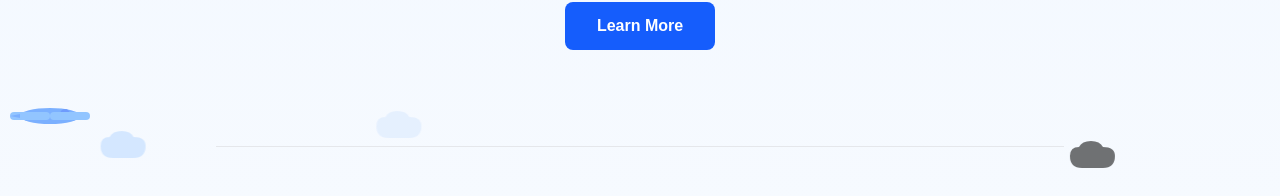
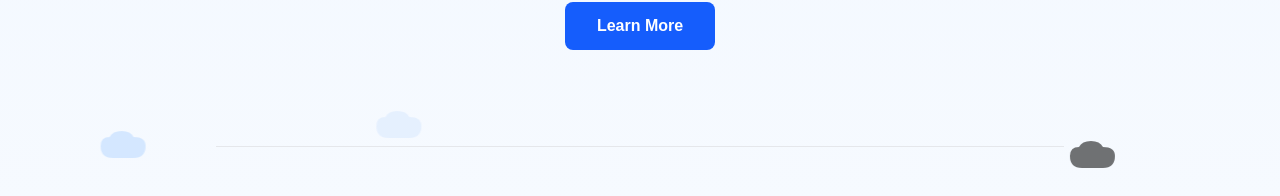
Before and after one commit to rwestwater/rachwest-flightdeck, a Next.js app: page /rachwest-flightdeck/ in a window 1280 px wide. Shown: the part 604-800 px from the top of the page. Built offline with nearby package versions, Linux system fonts and the light colour scheme.

Commit message:
Remove airplane animation

```diff
--- a/src/app/globals.css
+++ b/src/app/globals.css
@@ -78,62 +78,9 @@ body {
   animation: float-slower 12s ease-in-out infinite;
 }
 
-/* Airplane Animation - flies across every 90 seconds (1.5 minutes) */
-@keyframes fly-left-to-right {
-  0% {
-    transform: translateX(-150px);
-    opacity: 0;
-  }
-  5% {
-    opacity: 1;
-  }
-  95% {
-    opacity: 1;
-  }
-  100% {
-    transform: translateX(calc(100vw + 150px));
-    opacity: 0;
-  }
-}
-
-@keyframes fly-right-to-left {
-  0% {
-    transform: translateX(calc(100vw + 150px)) scaleX(-1);
-    opacity: 0;
-  }
-  5% {
-    opacity: 1;
-  }
-  95% {
-    opacity: 1;
-  }
-  100% {
-    transform: translateX(-150px) scaleX(-1);
-    opacity: 0;
-  }
-}
-
-.airplane {
-  position: absolute;
-  width: 100px;
-  height: 60px;
-  bottom: 50px;
-  left: 0;
-  animation: fly-left-to-right 90s ease-in-out infinite;
-  will-change: transform;
-}
-
-.airplane:nth-child(4) {
-  animation: fly-right-to-left 90s ease-in-out 90s infinite;
-}
-
 /* Respect user's motion preferences */
 @media (prefers-reduced-motion: reduce) {
   .cloud {
     animation: none;
   }
-
-  .airplane {
-    animation: none;
-  }
 }
--- a/src/app/page.tsx
+++ b/src/app/page.tsx
@@ -115,21 +115,7 @@ export default function Home() {
             <path d="M50 70 Q30 70 30 50 Q30 35 45 35 Q50 25 65 25 Q80 25 85 35 Q105 35 105 50 Q105 70 85 70 Z" fill="currentColor" className="text-blue-150 dark:text-slate-600" />
           </svg>
 
-          {/* Airplane */}
-          <svg className="airplane" viewBox="0 0 100 60" xmlns="http://www.w3.org/2000/svg">
-            <g>
-              {/* Fuselage */}
-              <ellipse cx="50" cy="30" rx="30" ry="8" fill="currentColor" className="text-blue-500 dark:text-blue-400" />
-              {/* Cockpit */}
-              <circle cx="65" cy="28" r="5" fill="currentColor" className="text-blue-600 dark:text-blue-300" />
-              {/* Left Wing */}
-              <rect x="10" y="26" width="40" height="8" rx="4" fill="currentColor" className="text-blue-400 dark:text-blue-500" />
-              {/* Right Wing */}
-              <rect x="50" y="26" width="40" height="8" rx="4" fill="currentColor" className="text-blue-400 dark:text-blue-500" />
-              {/* Tail */}
-              <polygon points="20,28 20,32 10,30" fill="currentColor" className="text-blue-500 dark:text-blue-400" />
-            </g>
-          </svg>
+
         </div>
       </main>
     </div>
```
